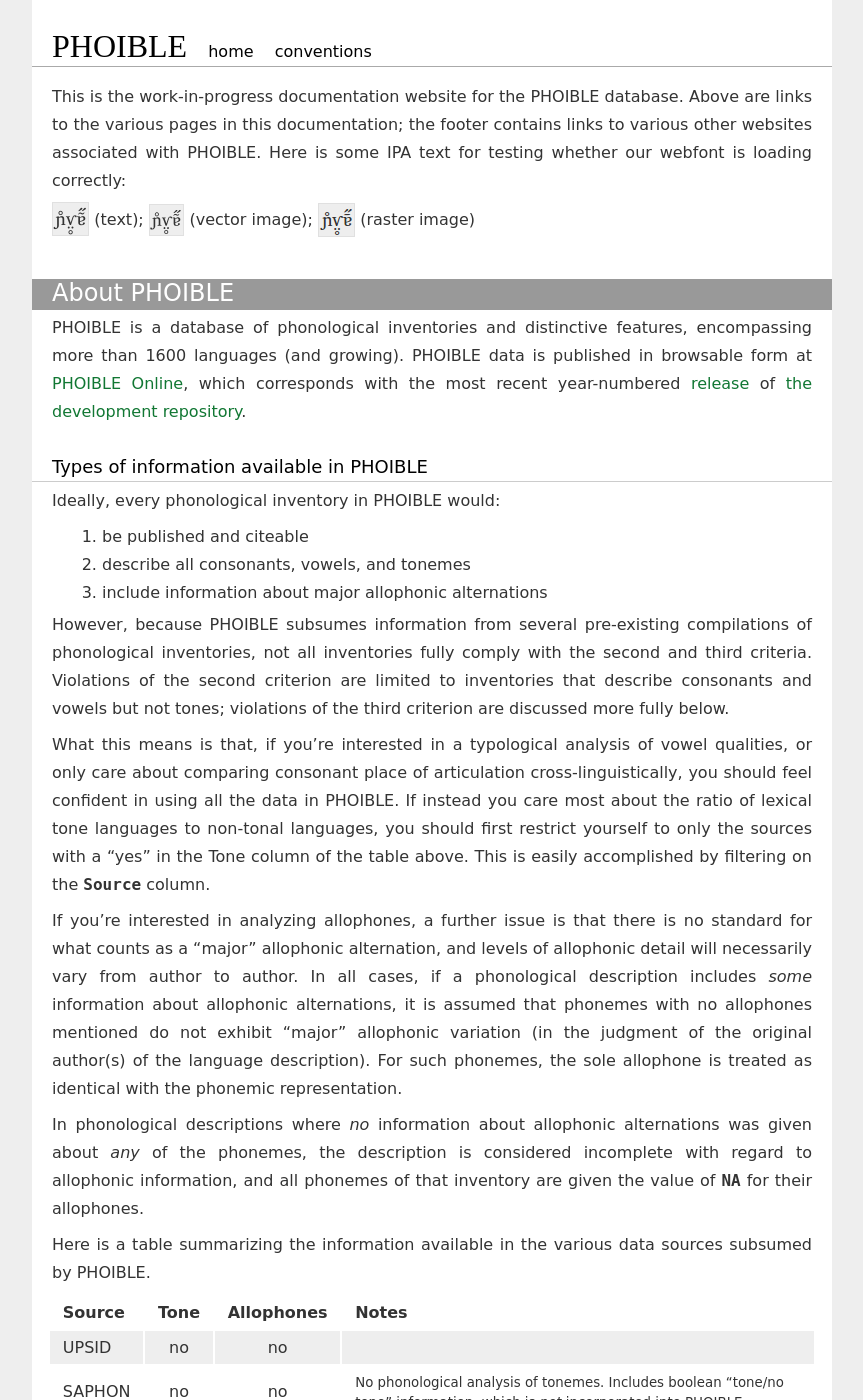
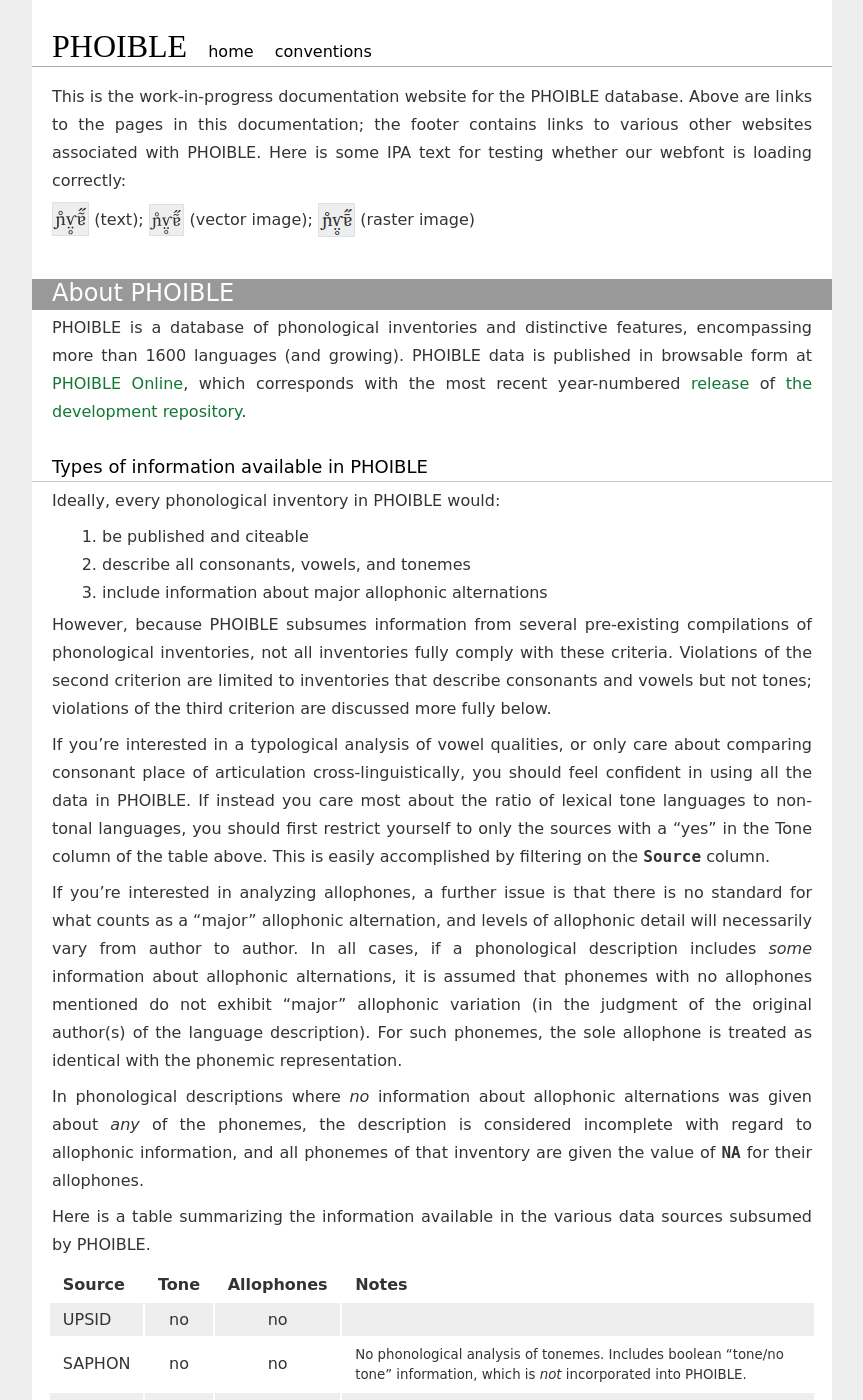
Before and after one commit to phoible/phoible.github.io, a Jekyll site: the page built from index.md, in a window 1280 px wide and 1400 px high. Shown: the whole window, without its empty margins (208-1071 px from the left). Built offline with Jekyll 4.4.1, drawn with Linux system fonts in a browser that asks for light colours; some web fonts are replaced; Markdown is read by kramdown in place of the engine named in the settings.

Commit message:
fixes a few grammatical errors, clarifies a few things

```diff
--- a/index.md
+++ b/index.md
@@ -3,7 +3,7 @@
 title:  "PHOIBLE"
 ---
 
-This is the work-in-progress documentation website for the PHOIBLE database. Above are links to the various pages in this documentation; the footer contains links to various other websites associated with PHOIBLE. Here is some IPA text for testing whether our webfont is loading correctly:
+This is the work-in-progress documentation website for the PHOIBLE database. Above are links to the pages in this documentation; the footer contains links to various other websites associated with PHOIBLE. Here is some IPA text for testing whether our webfont is loading correctly:
 
 `ɲ̊ⱱ̤̥ɐ̃̋` (text); ![IPA rendering comparison image (vector)](/images/ipa-test.svg "scalable vector graphic (svg)") (vector image); ![IPA rendering comparison image (raster)](/images/ipa-test.png "portable network graphic (png)") (raster image)
 
@@ -17,11 +17,11 @@
 2. describe all consonants, vowels, and tonemes
 3. include information about major allophonic alternations
 
-However, because PHOIBLE subsumes information from several pre-existing compilations of phonological inventories, not all inventories fully comply with the second and third criteria. Violations of the second criterion are limited to inventories that describe consonants and vowels but not tones; violations of the third criterion are discussed more fully below.
+However, because PHOIBLE subsumes information from several pre-existing compilations of phonological inventories, not all inventories fully comply with these criteria. Violations of the second criterion are limited to inventories that describe consonants and vowels but not tones; violations of the third criterion are discussed more fully below.
 
-What this means is that, if you're interested in a typological analysis of vowel qualities, or only care about comparing consonant place of articulation cross-linguistically, you should feel confident in using all the data in PHOIBLE. If instead you care most about the ratio of lexical tone languages to non-tonal languages, you should first restrict yourself to only the sources with a “yes” in the Tone column of the table above. This is easily accomplished by filtering on the <span class="mono">Source</span> column.
+If you’re interested in a typological analysis of vowel qualities, or only care about comparing consonant place of articulation cross-linguistically, you should feel confident in using all the data in PHOIBLE. If instead you care most about the ratio of lexical tone languages to non-tonal languages, you should first restrict yourself to only the sources with a “yes” in the Tone column of the table above. This is easily accomplished by filtering on the <span class="mono">Source</span> column.
 
-If you're interested in analyzing allophones, a further issue is that there is no standard for what counts as a “major” allophonic alternation, and levels of allophonic detail will necessarily vary from author to author. In all cases, if a phonological description includes *some* information about allophonic alternations, it is assumed that phonemes with no allophones mentioned do not exhibit “major” allophonic variation (in the judgment of the original author(s) of the language description). For such phonemes, the sole allophone is treated as identical with the phonemic representation.
+If you’re interested in analyzing allophones, a further issue is that there is no standard for what counts as a “major” allophonic alternation, and levels of allophonic detail will necessarily vary from author to author. In all cases, if a phonological description includes *some* information about allophonic alternations, it is assumed that phonemes with no allophones mentioned do not exhibit “major” allophonic variation (in the judgment of the original author(s) of the language description). For such phonemes, the sole allophone is treated as identical with the phonemic representation.
 
 In phonological descriptions where *no* information about allophonic alternations was given about *any* of the phonemes, the description is considered incomplete with regard to allophonic information, and all phonemes of that inventory are given the value of <span class="mono">NA</span> for their allophones.
 
```
Also changed, not shown: conventions.md (+6 -5 lines).
